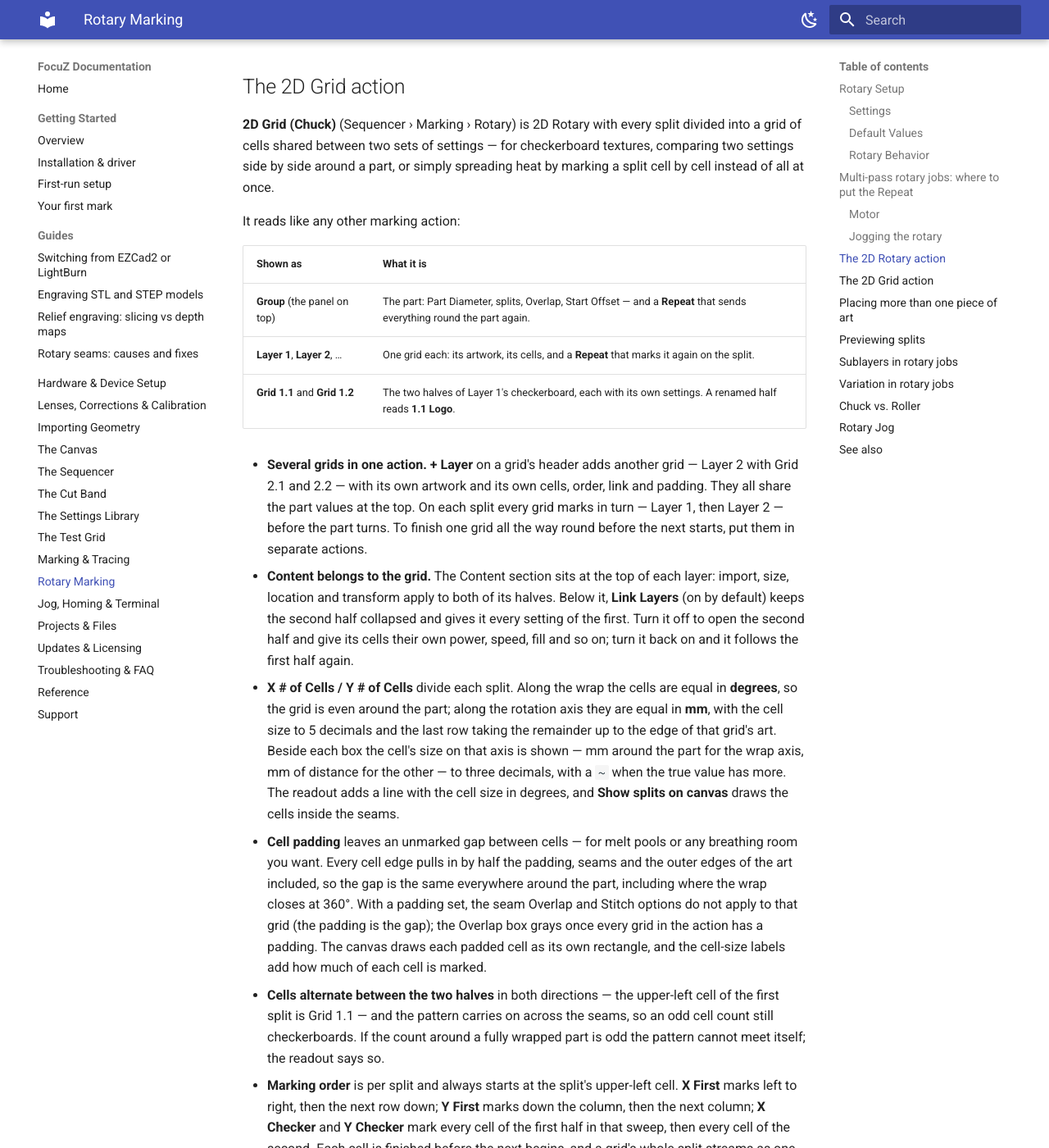
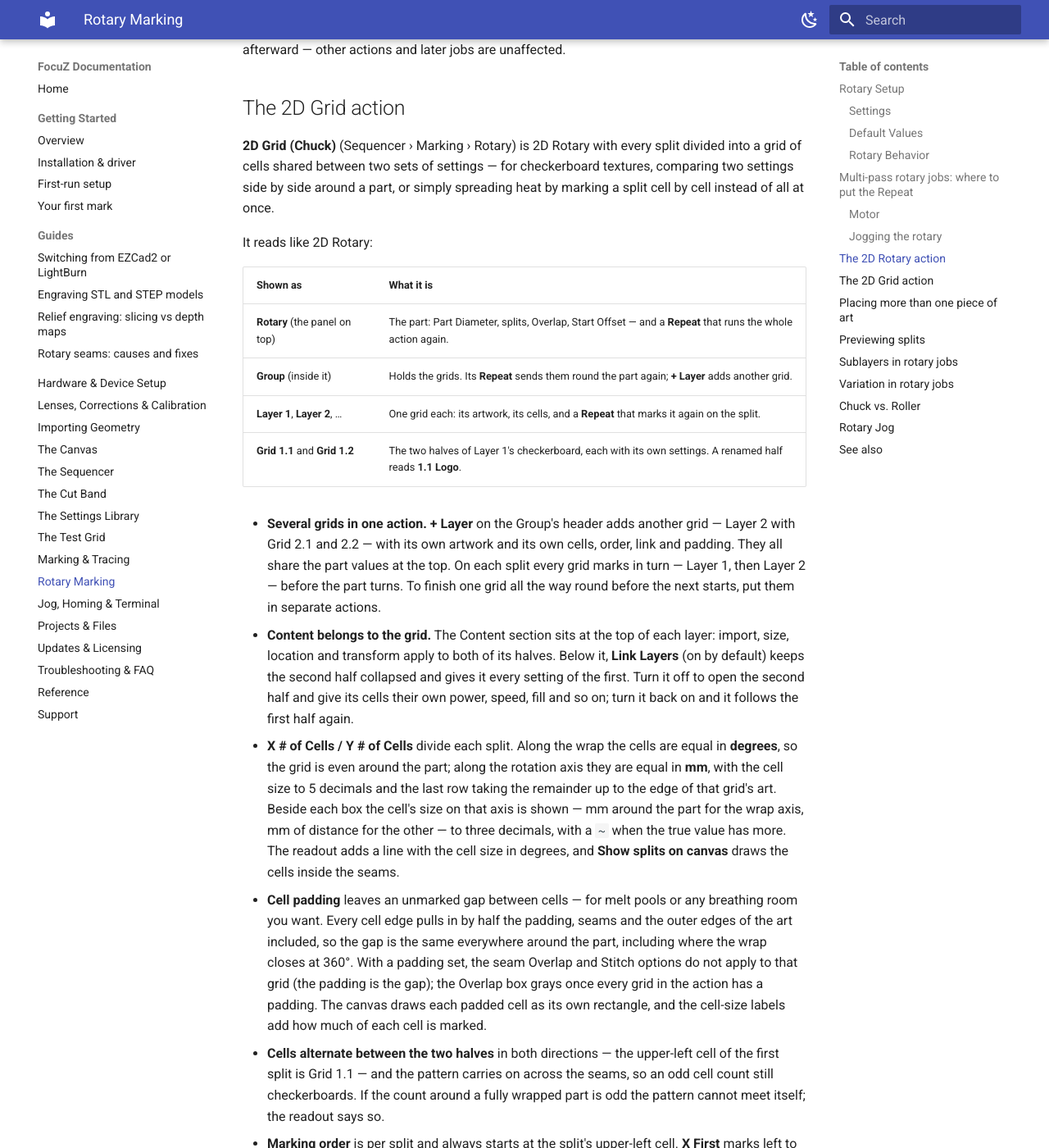
Before and after one commit to Lokahi-Shop/focuz-docs, an MkDocs documentation site: the page built from docs/rotary.md, in a window 1280 px wide and 1400 px high, scrolled down 5590 px. Shown: the whole window at 82% size. Built offline with MkDocs 1.6.1 and Material for MkDocs 9.7.7, drawn with Linux system fonts in a browser that asks for light colours; some of the changed text lies outside the part shown.

Commit message:
2D Grid: Rotary panel on top, Group with its own Repeat inside it
Co-Authored-By: Claude Fable 5.1 <noreply@anthropic.com>

```diff
--- a/docs/rotary.md
+++ b/docs/rotary.md
@@ -107,8 +107,9 @@ A rotary job can repeat in three places, and each one means something different:
 | a **group** | Sends the group's layers **round the part again** — a fresh set of revolutions, with a return to zero between. |
 | the **Rotary panel** (the box beside the *Rotary* title) | Runs **everything in the panel again**, a full turn of the part between. |
 
-On a **2D Grid** action the same rule reads one level up: the panel on top is titled **Group**, each grid
-is a **Layer**, so a layer's Repeat is still "on the split" and the Group's Repeat is still "round again".
+A **2D Grid** action has the same three places: its **Rotary** panel, the **Group** inside it, and each grid as
+a **Layer** — so a layer's Repeat is still "on the split", the Group's is "round again", and the Rotary
+panel's repeats the whole action. With its one Group the last two simply multiply.
 
 For passes that let each strip cool — one pass on every split, then round again — put the count on
 the **group** or on the **Rotary panel**, not on the layer. Seam artifacts are then spread across the
@@ -222,15 +223,16 @@ grid of cells shared between two sets of settings — for checkerboard textures,
 settings side by side around a part, or simply spreading heat by marking a split cell by cell
 instead of all at once.
 
-It reads like any other marking action:
+It reads like 2D Rotary:
 
 | Shown as | What it is |
 |---|---|
-| **Group** (the panel on top) | The part: Part Diameter, splits, Overlap, Start Offset — and a **Repeat** that sends everything round the part again. |
+| **Rotary** (the panel on top) | The part: Part Diameter, splits, Overlap, Start Offset — and a **Repeat** that runs the whole action again. |
+| **Group** (inside it) | Holds the grids. Its **Repeat** sends them round the part again; **+ Layer** adds another grid. |
 | **Layer 1**, **Layer 2**, … | One grid each: its artwork, its cells, and a **Repeat** that marks it again on the split. |
 | **Grid 1.1** and **Grid 1.2** | The two halves of Layer 1's checkerboard, each with its own settings. A renamed half reads **1.1 Logo**. |
 
-- **Several grids in one action.** **+ Layer** on a grid's header adds another grid — Layer 2 with
+- **Several grids in one action.** **+ Layer** on the Group's header adds another grid — Layer 2 with
   Grid 2.1 and 2.2 — with its own artwork and its own cells, order, link and padding. They all
   share the part values at the top. On each split every grid marks in turn — Layer 1, then Layer
   2 — before the part turns. To finish one grid all the way round before the next starts, put
@@ -264,8 +266,8 @@ It reads like any other marking action:
   every cell of the second. Each cell is finished before the next begins, and a grid's whole split
   streams as one pass, so the split timing matches 2D Rotary.
 - **Repeats.** The halves have no Repeat of their own. A **Layer's Repeat** marks that grid again
-  on each split; the **Group's Repeat** sends the whole action round again — the same rule as
-  every rotary action (see *Multi-pass rotary jobs* above). Clearing a half's Mark checkbox drops
+  on each split; the **Group's Repeat** sends the grids round again and the **Rotary** panel's Repeat
+  runs the whole action again — the same rule as every rotary action (see *Multi-pass rotary jobs* above). Clearing a half's Mark checkbox drops
   its cells. Sublayers and Variation are not offered on a grid. Importing a file with several
   layers asks which of them to bring in — all by default — and puts the chosen ones together into
   that grid.
```
Also changed, not shown: docs/library.md (+3 -2 lines).
